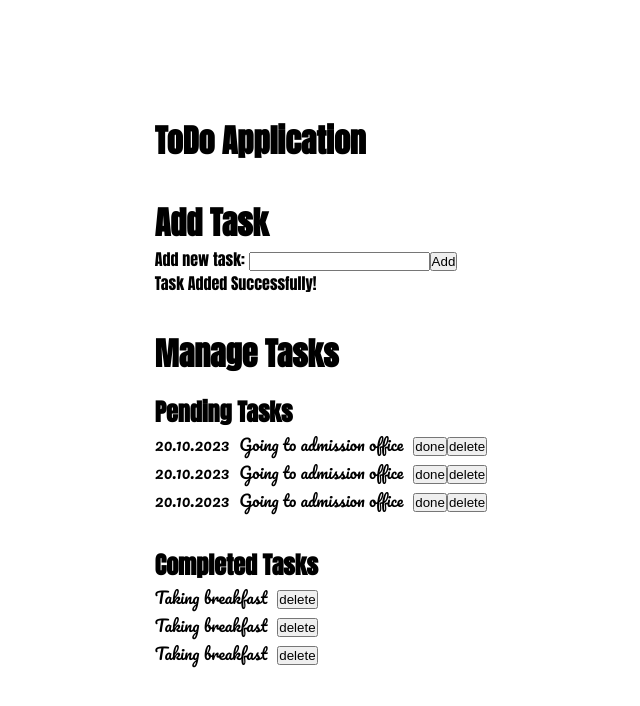
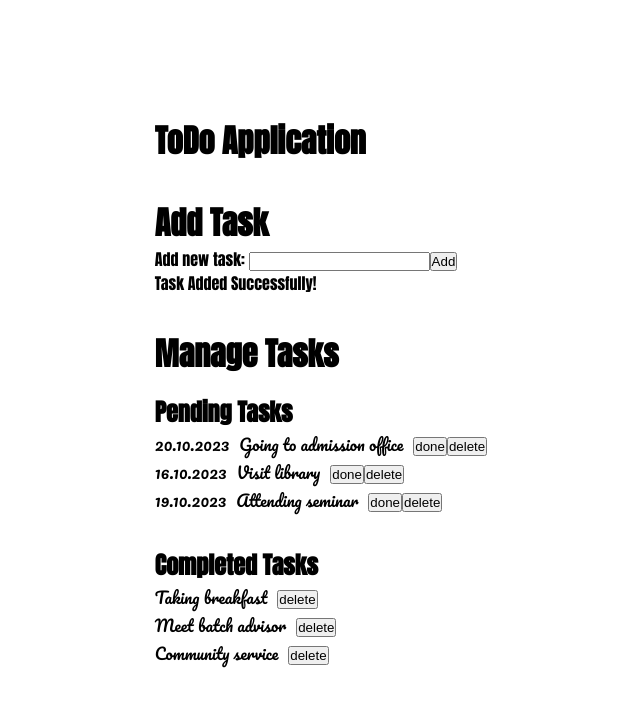
Before and after one commit to mbabarali/FA24-ReactJS-ToDoApp, a React (Create React App) app: page / in a window 1280 px wide. Shown: the top 706 px of the page, without its empty margins (319-959 px from the left). Built offline with nearby package versions, Linux system fonts and the light colour scheme.

Commit message:
Passing props - Custom attributes as attribute props

```diff
--- a/src/components/CompletedTasks.jsx
+++ b/src/components/CompletedTasks.jsx
@@ -8,22 +8,9 @@ function CompletedTasks() {
     <div className="completedTask_container">
       <h2>Completed Tasks</h2>
       {/* Each component is a separate instance created by React */}
-      <TaskCompleted />
-      <TaskCompleted />
-      <TaskCompleted />
-
-      {/* <div>
-        <span className="taskItem"> Taking breakfast</span>
-        <button>delete</button>
-      </div>
-      <div>
-        <span className="taskItem">Meet batch advisor</span>
-        <button>delete</button>
-      </div>
-      <div>
-        <span className="taskItem">Community service</span>
-        <button>delete</button>
-      </div> */}
+      <TaskCompleted title="Taking breakfast" />
+      <TaskCompleted title="Meet batch advisor" />
+      <TaskCompleted title="Community service" />
     </div>
   );
 }
--- a/src/components/PendingTasks.jsx
+++ b/src/components/PendingTasks.jsx
@@ -8,28 +8,9 @@ function PendingTasks() {
     <div className="pendingTask_container">
       <h2>Pending Tasks</h2>
       {/* Each component is a separate instance created by React */}
-      <TaskPending />
-      <TaskPending />
-      <TaskPending />
-
-      {/* <div>
-        <span className="taskItem">20.10.2023</span>
-        <span className="taskItem">Going to admission office</span>
-        <button>done</button>
-        <button>delete</button>
-      </div>
-      <div>
-        <span className="taskItem">20.10.2023</span>
-        <span className="taskItem">Going to admission office</span>
-        <button>done</button>
-        <button>delete</button>
-      </div>
-      <div>
-        <span className="taskItem">19.10.2023</span>
-        <span className="taskItem"> Attending seminar</span>
-        <button>done</button>
-        <button>delete</button>
-      </div> */}
+      <TaskPending title="Going to admission office" createDate="20.10.2023" />
+      <TaskPending title="Visit library" createDate="16.10.2023" />
+      <TaskPending title="Attending seminar" createDate="19.10.2023" />
     </div>
   );
 }
--- a/src/components/TaskCompleted.jsx
+++ b/src/components/TaskCompleted.jsx
@@ -1,8 +1,8 @@
 // Functional Component
-function TaskCompleted() {
+function TaskCompleted(props) {
   return (
     <div>
-      <span className="taskItem"> Taking breakfast</span>
+      <span className="taskItem">{props.title}</span>
       <button>delete</button>
     </div>
   );
--- a/src/components/TaskPending.jsx
+++ b/src/components/TaskPending.jsx
@@ -1,9 +1,9 @@
 // Functional Component
-function TaskPending() {
+function TaskPending(props) {
   return (
     <div>
-      <span className="taskItem">20.10.2023</span>
-      <span className="taskItem">Going to admission office</span>
+      <span className="taskItem">{props.createDate}</span>
+      <span className="taskItem">{props.title}</span>
       <button>done</button>
       <button>delete</button>
     </div>
```
